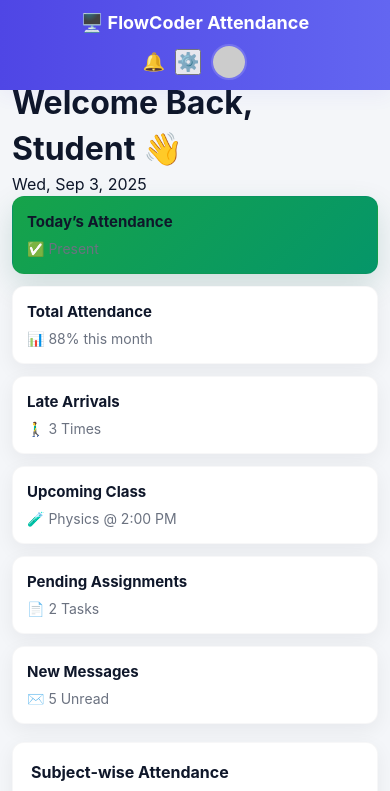
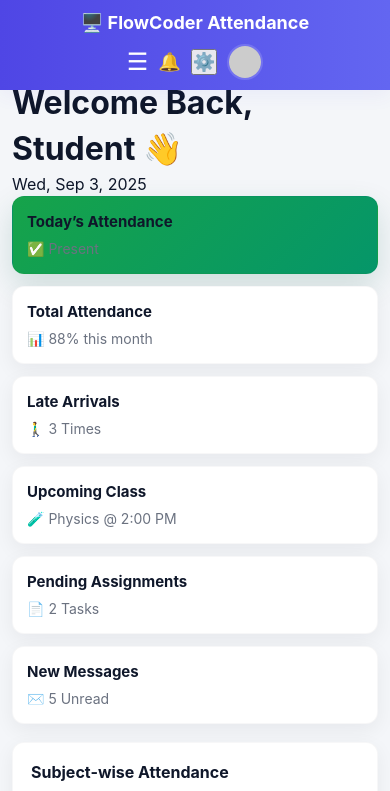
Before and after one commit to AnmolAnubhav07/flowcoder-attendance, a plain HTML site: page index.html in a window 390 px wide. Shown: the top 791 px of the page. Drawn offline with Linux system fonts and the light colour scheme; placeholder pictures from the web are drawn by us.

Commit message:
Update index.html

```diff
--- a/index.html
+++ b/index.html
@@ -9,9 +9,14 @@
 <body>
   <!-- Header -->
   <!-- Header -->
+  <!-- Header -->
   <header class="header">
     <div class="logo">🖥️ FlowCoder Attendance</div>
     <div class="header-actions">
+      <!-- Menu toggle button (mobile only) -->
+      <button class="menu-toggle" onclick="toggleMenu()">☰</button>
+
+      <!-- Search -->
       <input type="text" class="search" placeholder="🔍 Search for students, courses...">
 
       <!-- Single Notification Icon -->
@@ -21,10 +26,8 @@
       <button id="settingsBtn" class="icon">⚙️</button>
 
       <!-- Profile picture (black placeholder) -->
-    <!-- Profile picture (black placeholder) -->
       <img src="https://via.placeholder.com/35/000000/FFFFFF?text=👤"
            alt="Profile" class="profile-pic" id="profilePic">
-
 
       <!-- Hidden file input for profile pic -->
       <input type="file" id="fileInput" accept="image/*" style="display:none;">
```
Lines whose indentation alone changed are shown as unchanged.
